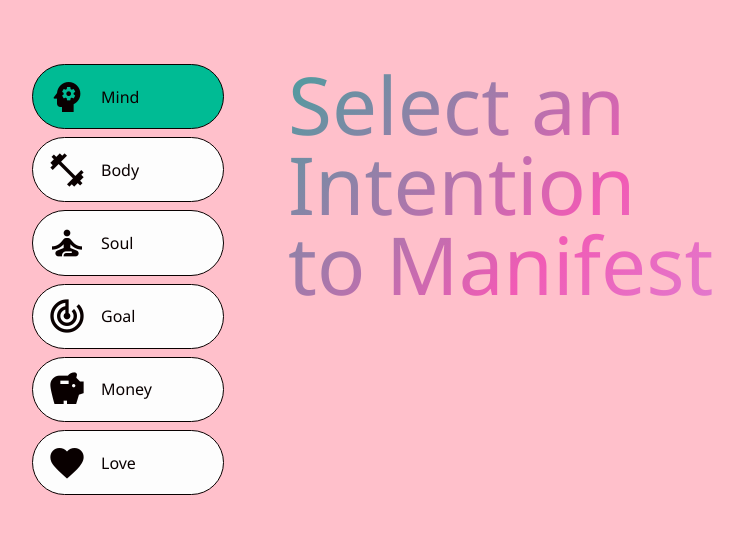
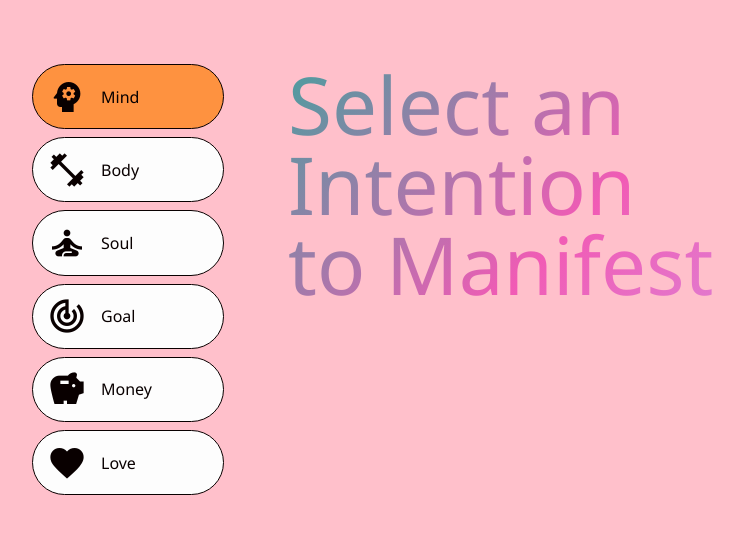
Before and after one commit to codetivated/manifest-todo-app, an Angular app: page / in a window 1280 px wide. In both pictures the pointer is over the button 336 px from the left and 96 px from the top of the page. Shown: the top 534 px of the page, without its empty margins (208-951 px from the left). Built offline with nearby package versions, Linux system fonts and the light colour scheme; a web font is replaced by a local one.

Commit message:
update color

```diff
--- a/src/app/components/categories/categories.component.css
+++ b/src/app/components/categories/categories.component.css
@@ -19,7 +19,7 @@ button {
 }
 
 button:hover {
-  background-color: var(--color-mint-green);
+  background-color: var(--color-orange);
 }
 
 button:active,
```
